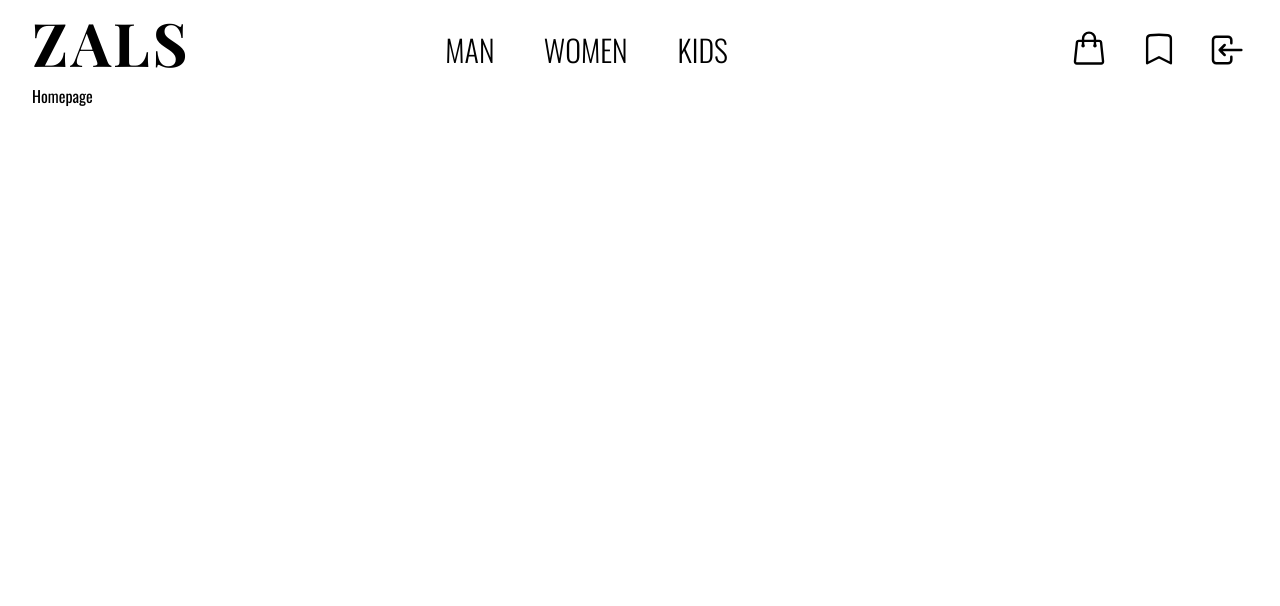
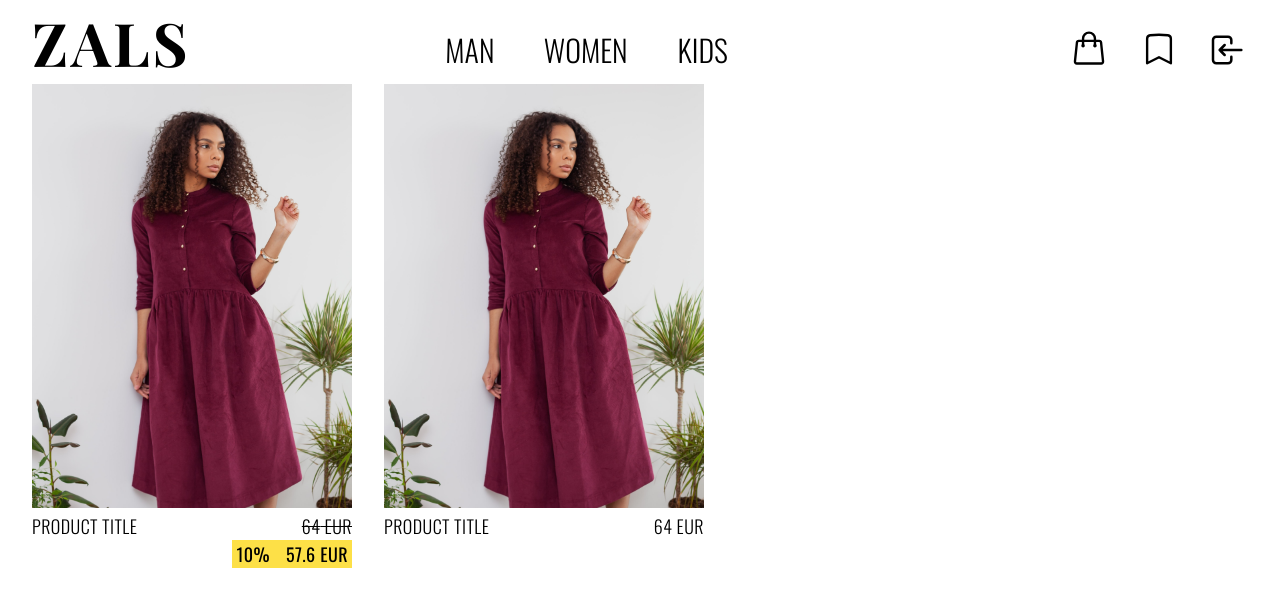
Before and after one commit to arkatsy/zals-ecommerce, a Next.js app: page / in a window 1280 px wide. Shown: the top 606 px of the page. Built offline with nearby package versions, Linux system fonts and the light colour scheme; a web font is replaced by a local one.

Commit message:
create product card component

```diff
--- a/src/components/Layout.tsx
+++ b/src/components/Layout.tsx
@@ -27,9 +27,7 @@ const Layout = ({ children, ...props }: Props) => {
         className={`${oswald.variable} ${playfairDisplay.variable} px-4 sm:px-6 lg:px-8`}
       >
         <Header />
-        <div className="mx-auto flex max-w-[1920px] items-center bg-white-100">
-          {children}
-        </div>
+        <div className="mx-auto  max-w-[1920px]  bg-white-100">{children}</div>
       </div>
     </>
   );
--- /dev/null
+++ b/src/components/Product.tsx
@@ -0,0 +1,47 @@
+import Image from "next/image";
+import Link from "next/link";
+
+interface ProductProps {
+  title: string;
+  price: number;
+  id: string;
+  productImage: string;
+  description: string;
+  sales?: {
+    discount: number; // (0% - 100%)
+    discountPrice: number;
+  };
+}
+
+function Product({ id, title, price, productImage, description, sales }: ProductProps) {
+  return (
+    <div className="relative h-full w-full max-w-xs">
+      <div className="relative h-[424px] w-full cursor-pointer">
+        <Link href="/product/[id]" as={`/product/${id}`}>
+          <Image
+            src={productImage}
+            className="object-cover object-top"
+            fill
+            alt={description}
+          />
+        </Link>
+      </div>
+      <div className="mt-1 flex w-full justify-between text-lg font-light uppercase tracking-wide">
+        <Link className="hover:underline" href="/product/[id]" as={`/product/${id}`}>
+          {title}
+        </Link>
+        <p className={sales && "line-through"}>{price} EUR</p>
+      </div>
+      {sales && (
+        <div className="absolute right-0 text-lg font-light uppercase tracking-wide">
+          <p className="flex gap-4 bg-yellow-300 px-1 font-normal">
+            <span>{sales.discount}%</span>
+            <span>{sales.discountPrice} EUR</span>
+          </p>
+        </div>
+      )}
+    </div>
+  );
+}
+
+export default Product;
--- a/src/pages/index.tsx
+++ b/src/pages/index.tsx
@@ -1,5 +1,5 @@
 import Head from "next/head";
-import Image from "next/image";
+import Product from "@/components/Product";
 
 export default function Home() {
   return (
@@ -10,7 +10,26 @@ export default function Home() {
         <meta name="viewport" content="width=device-width, initial-scale=1" />
         <link rel="icon" href="/favicon.ico" />
       </Head>
-      <main>Homepage</main>
+      <main className="flex gap-8">
+        <Product
+          title="Product title"
+          id="p-0002716"
+          price={64}
+          description="Description"
+          productImage="/testingImage.jpg"
+          sales={{
+            discount: 10,
+            discountPrice: 57.6,
+          }}
+        />
+        <Product
+          title="Product title"
+          id="p-0002716"
+          price={64}
+          description="Description"
+          productImage="/testingImage.jpg"
+        />
+      </main>
     </>
   );
 }
```
